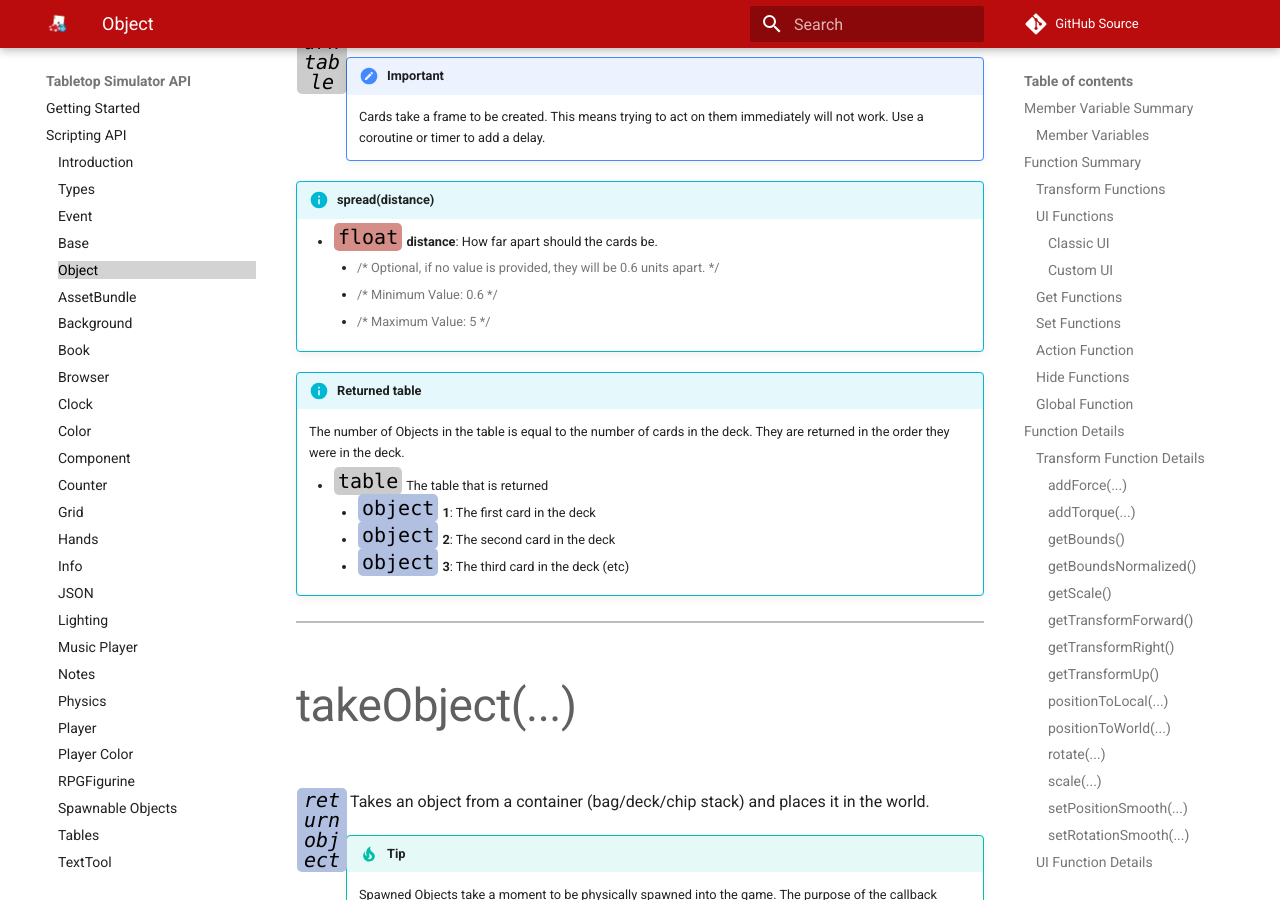
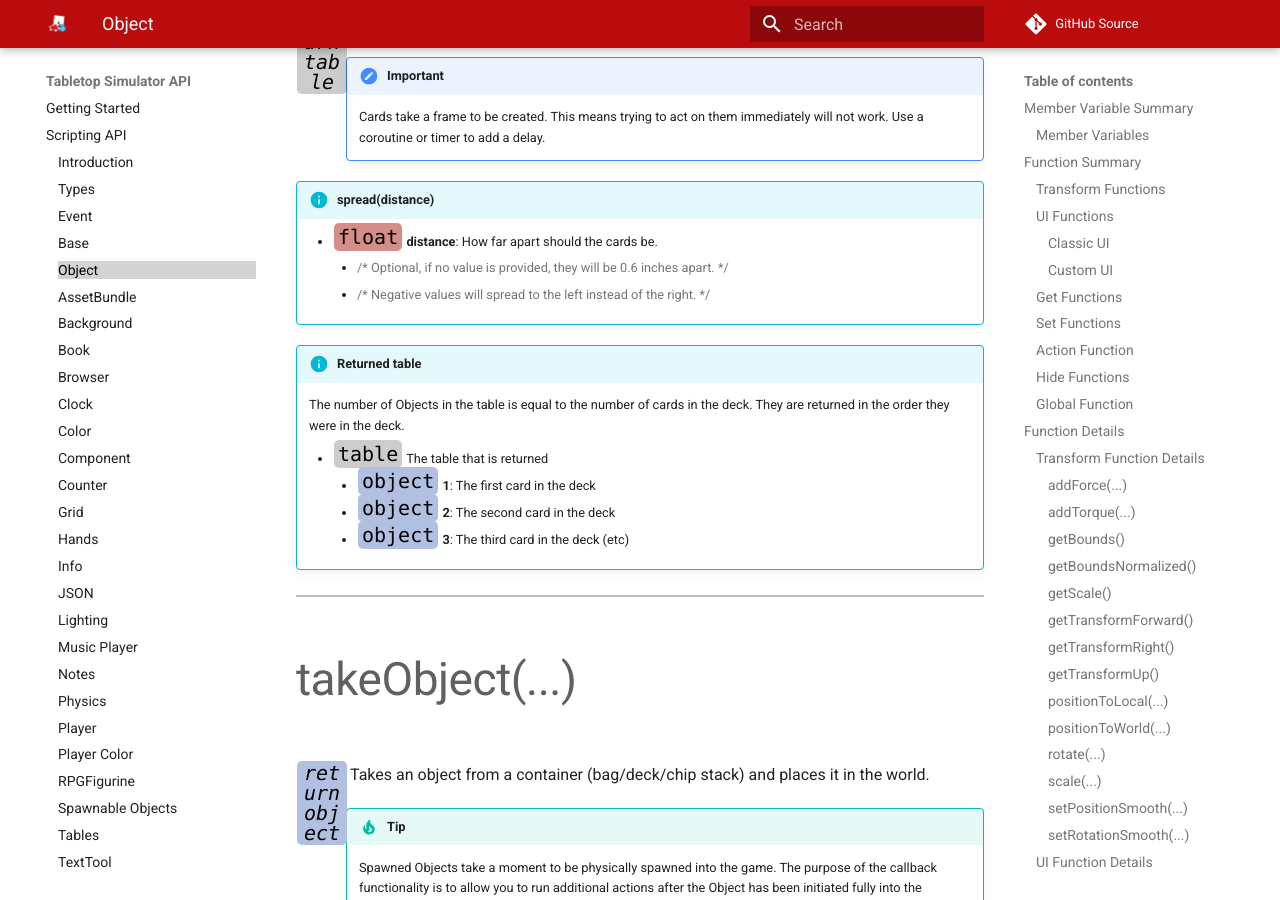
Before and after one commit to Berserk-Games/Tabletop-Simulator-API, an MkDocs documentation site: the page built from docs/object.md, in a window 1280 px wide and 900 px high, scrolled down 43634 px. Built offline with MkDocs 1.6.1 and Material for MkDocs 9.7.7, drawn with Linux system fonts in a browser that asks for light colours; comment, search, counter and statistics services are not loaded.

Commit message:
minor correction in spread description

```diff
--- a/docs/object.md
+++ b/docs/object.md
@@ -1496,9 +1496,8 @@ newDecks[4].deal(1)
 
 !!!info "spread(distance)"
 	* [<span class="tag flo"></span>](types.md) **distance**: How far apart should the cards be.
-		* {>>Optional, if no value is provided, they will be 0.6 units apart.<<}
-		* {>>Minimum Value: 0.6<<}
-		* {>>Maximum Value: 5<<}
+		* {>>Optional, if no value is provided, they will be 0.6 inches apart.<<}
+		* {>> Negative values will spread to the left instead of the right.<<}
 
 !!!info "Returned table"
 	The number of Objects in the table is equal to the number of cards in the deck. They are returned in the order they were in the deck.
```
